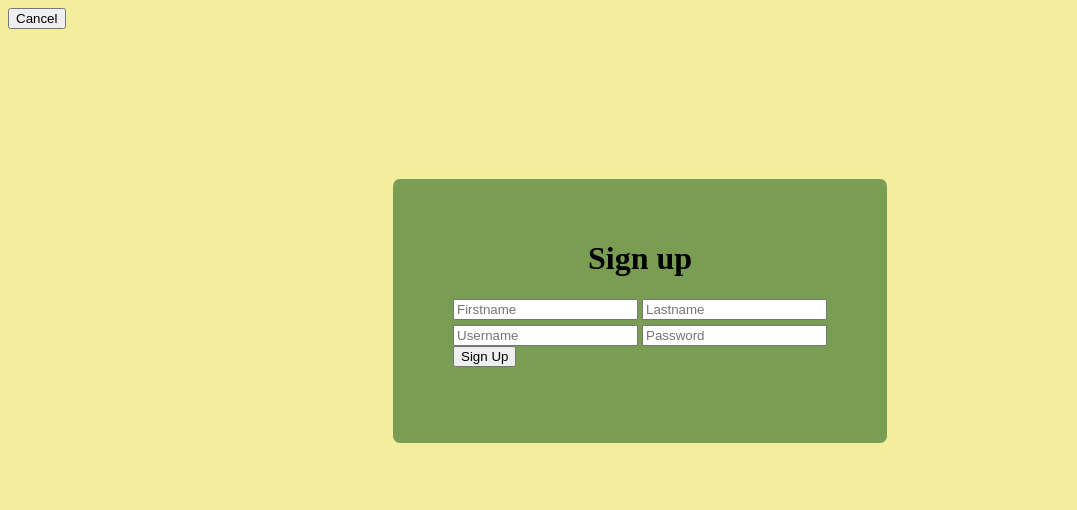
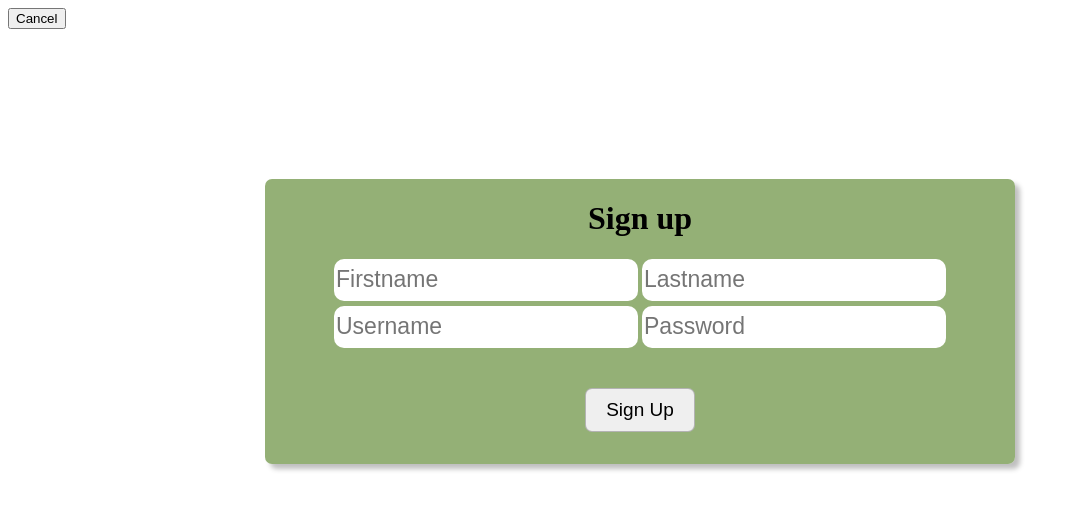
Before and after one commit to dshelton2001/POOS-Project-1, a PHP site: page /signup.html in a window 1280 px wide. Shown: the top 510 px of the page, without its empty margins (0-1077 px from the left). Run offline with PHP 8.4, Linux system fonts and the light colour scheme.

Commit message:
Update signup.css

```diff
--- a/css/signup.css
+++ b/css/signup.css
@@ -5,31 +5,61 @@
 }
 
 body {
-	background-color: #F2EE9D;
+	background-color: white;
 }
 .userDetailsDiv {
 	margin-top: 150px;
-	background-color: #7A9D54;
-	border-width: 13px;
+	padding-top: 20px;
+	padding-bottom: 27px;
+	background-color: rgba(122, 157, 84, 0.8);
 	border-radius: 7px;
-	padding: 40px 60px 60px 60px;
+	width: 75%;
+	max-width: 750px;
+	box-shadow: 5px 5px 5px 0 rgba(0, 0, 0, 0.25);
 }
 
 .signupTitle {
 	text-align: center;
+	position:relative; bottom:20px;
 }
 
 .userDiv {
 	margin-top: 5px;
+	text-align: center;
+	position:relative; bottom:20px;
 }
 
-.ConfirmBtn {
+.inputBox {
+	width: 40%;
+	height: 40px;
+	border-radius: 10px;
+	border: none;
+	font-size: 23px;
+}
+
+#buttondiv {
 	display: flex;
-	margin-top: 14px;
+    align-items: center;
+    justify-content: center;
+}
+
+#errMsg {
+	color: #8C3333;
+    font-size: 25px;
+}
+
+#ConfirmBtn {
+	display: flex;
+	position:relative; top:20px;
 	padding: 10px 20px 10px 20px;
 	border-radius: 7px;
+	cursor: pointer;
+	border-color: rgba(0, 0, 0, 0.25);
+    border-style: solid;
+    border-width: 0.1px;
+	font-size: 19px;
 }
 
-.UserInfo {
-	display: inline;
+#ConfirmBtn:hover {
+    background-color: #F2EE9D;
 }
```
